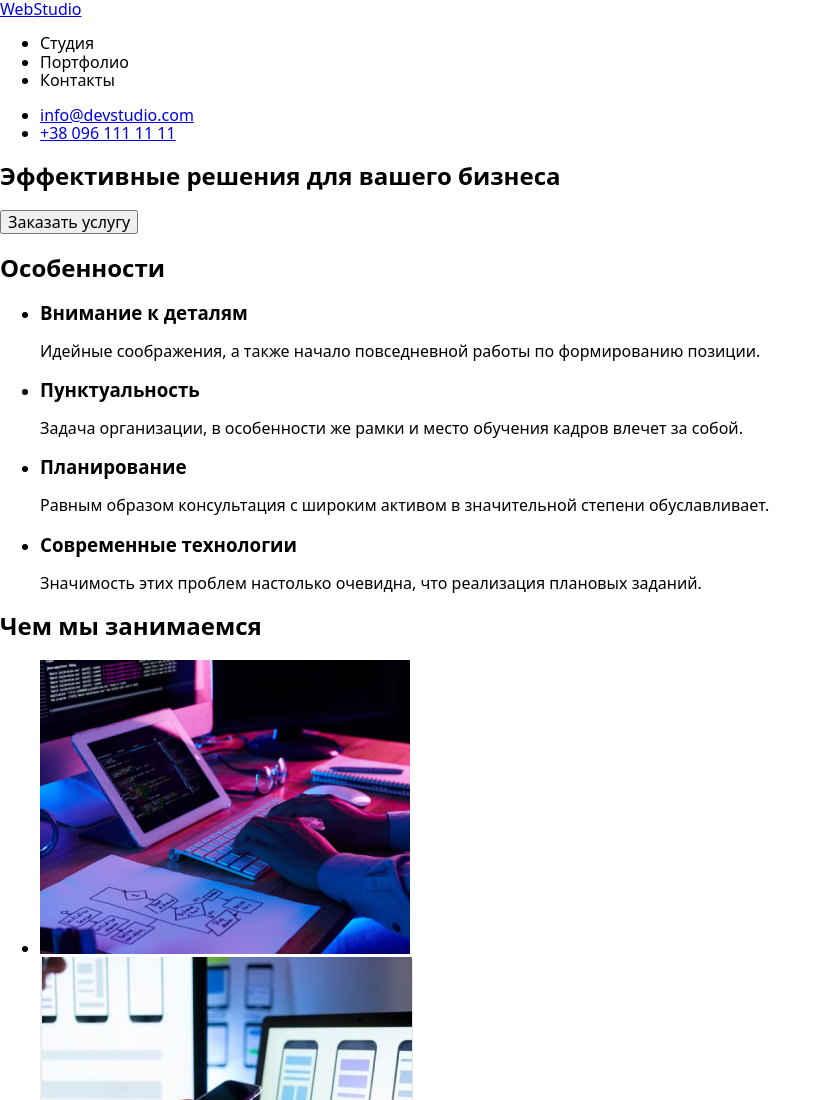
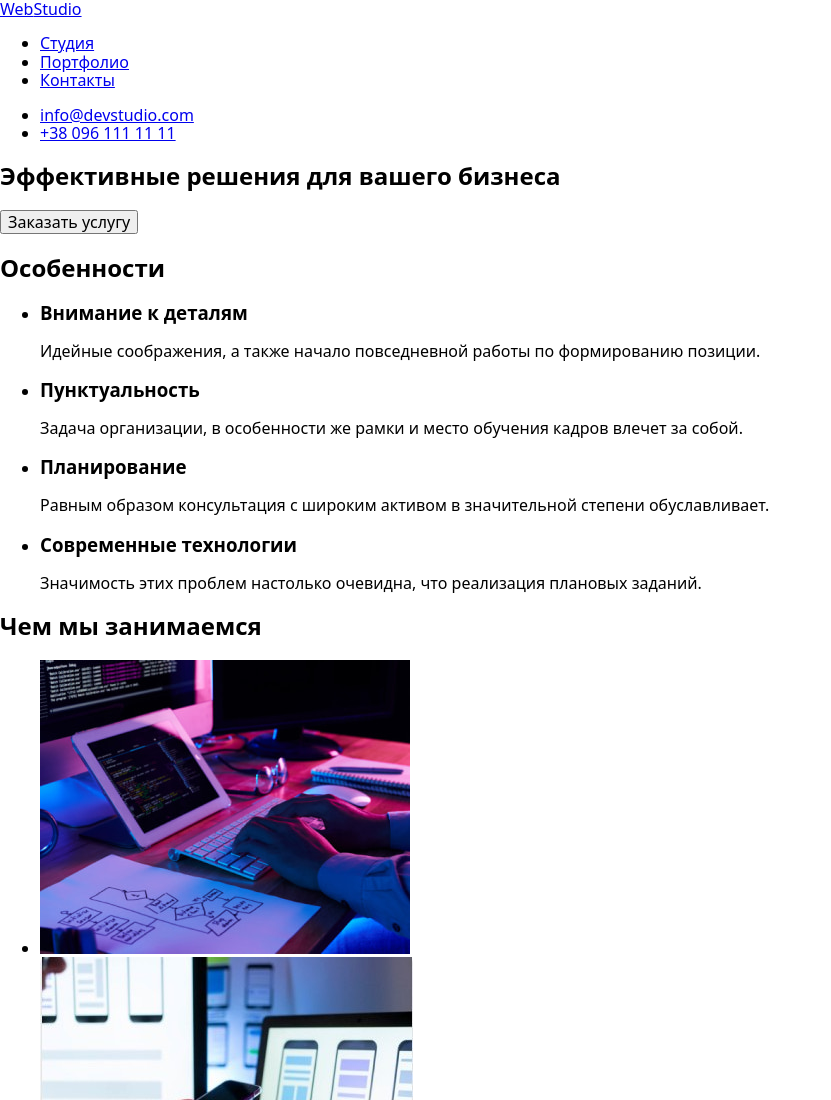
Before and after one commit to Ivan-GoIT/goit-markup-hw-01, a plain HTML site: page index.html in a window 1280 px wide. Shown: the top 1100 px of the page, without its empty margins (0-831 px from the left). Drawn offline with nearby package versions, Linux system fonts and the light colour scheme.

Commit message:
исправлены ссылки

```diff
--- a/index.html
+++ b/index.html
@@ -17,13 +17,13 @@
         <a lang="en" href="./index.html"> <span>Web</span>Studio </a>
         <ul>
           <li>
-            <a>Студия</a>
+            <a href="/">Студия</a>
           </li>
           <li>
-            <a>Портфолио</a>
+            <a href="/">Портфолио</a>
           </li>
           <li>
-            <a>Контакты</a>
+            <a href="/">Контакты</a>
           </li>
         </ul>
         <ul>
@@ -120,7 +120,7 @@
       <address>
         <a href="./index.html"> <span>Web</span>Studio </a>
         <p>г. Киев, пр-т Леси Украинки, 26</p>
-        <a href="mailto:info@devstudio.com">info@devstudio.com</a>
+        <a lang="en" href="mailto:info@devstudio.com">info@devstudio.com</a>
         <a href="tel:+380961111111">+38 096 111 11 11</a>
       </address>
     </footer>
```
